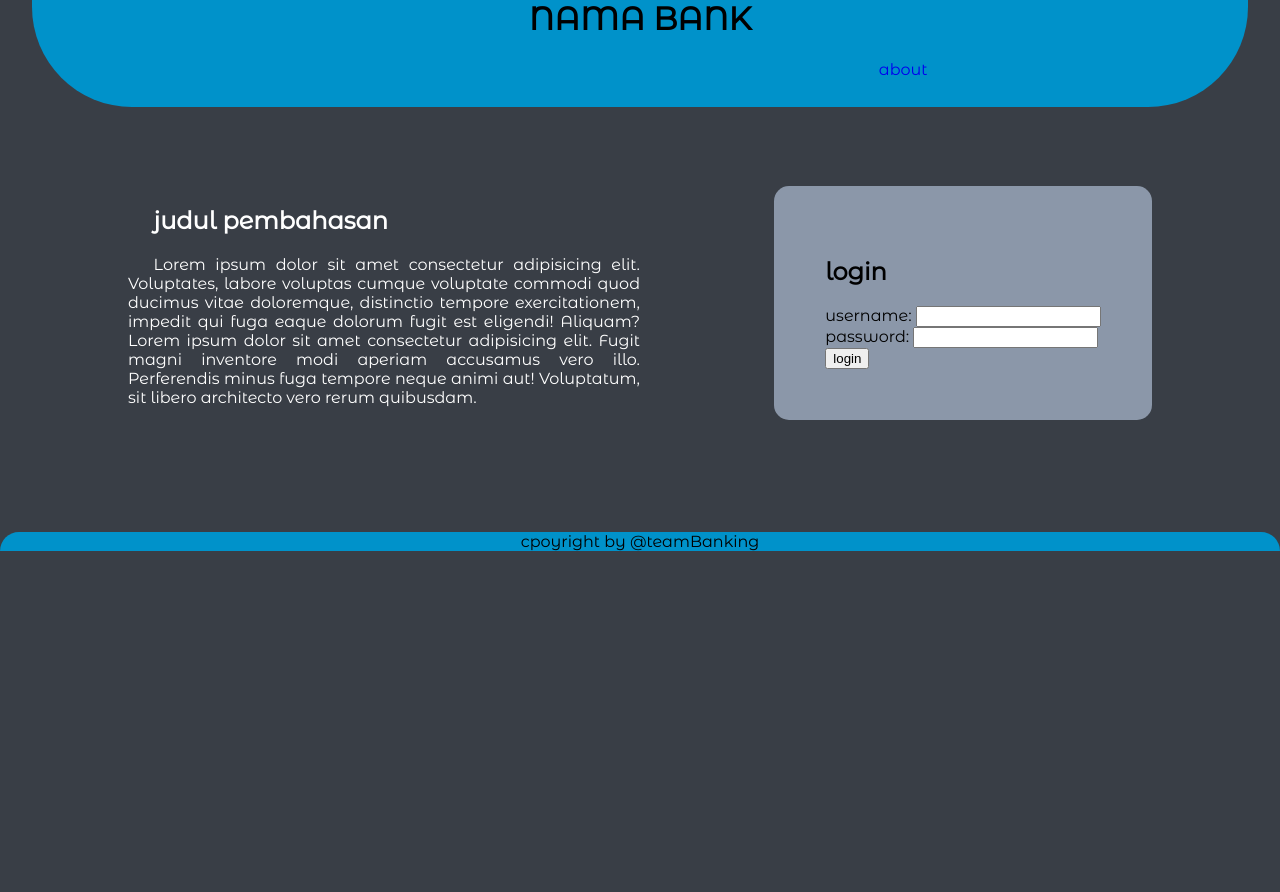
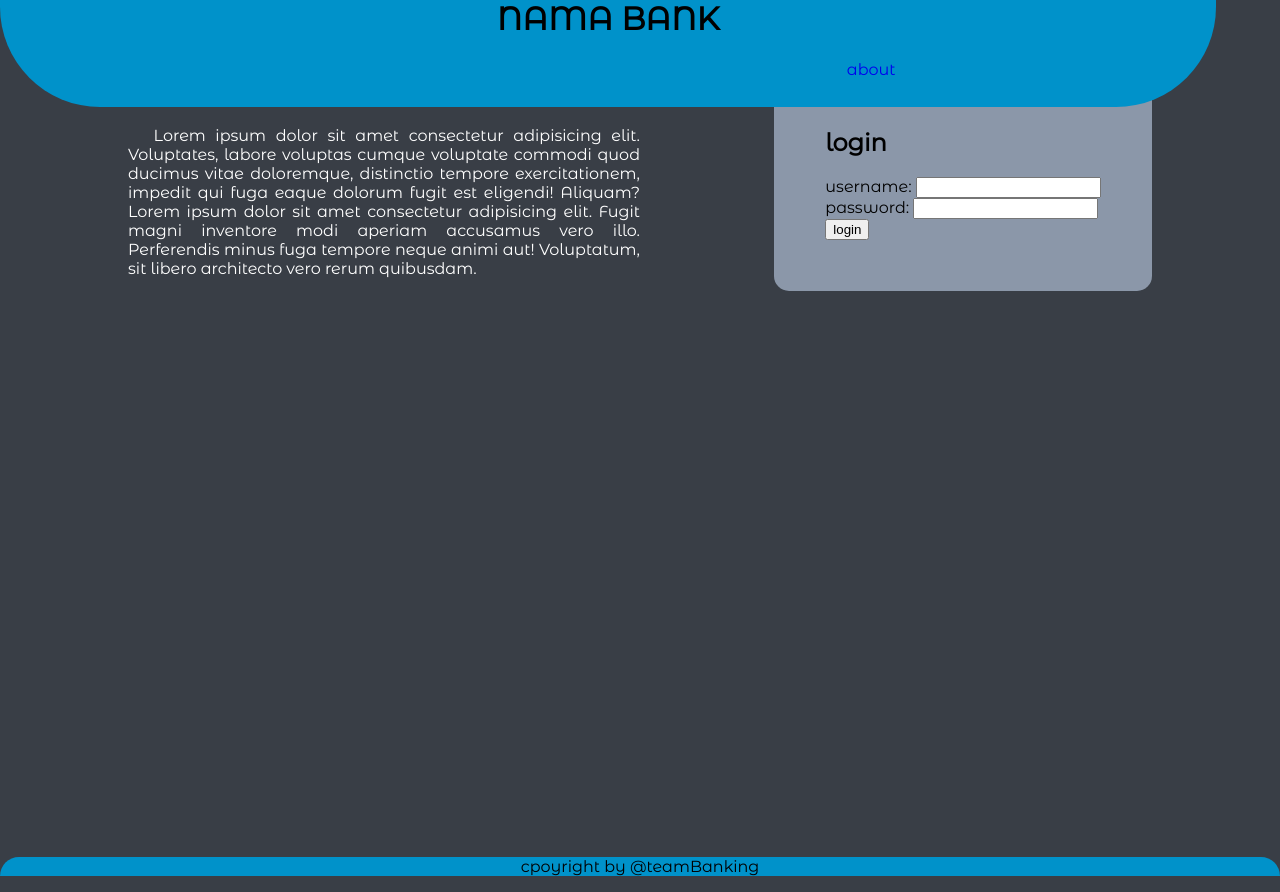
Before and after one commit to Frosi-m/Internet-Banking, a PHP site: page / in a window 1280 px wide; the page is wider, and only the part inside the window is pictured. Before the commit the page ends 551 px from the top of that part, so only its background shows below. Run offline with PHP 8.4, Linux system fonts and the light colour scheme.

Commit message:
Update style.css

```diff
--- a/style.css
+++ b/style.css
@@ -13,7 +13,7 @@ body{
     border-radius: 0 0 100px 100px ;
     text-align: center;
     background: #0092CA;
-    position: relative;
+    position: fixed;
     top: -22px;
 }
 
@@ -40,6 +40,7 @@ body{
     color: white;
     text-align: justify;
     text-indent: 5%;
+    height: 100vh;
 }
 
 .login{
@@ -53,7 +54,7 @@ body{
 
 }
 
-.footer{
+.footer {
     background: #0092CA;
     text-align: center;
     margin: 27% 0 0 0;
```
